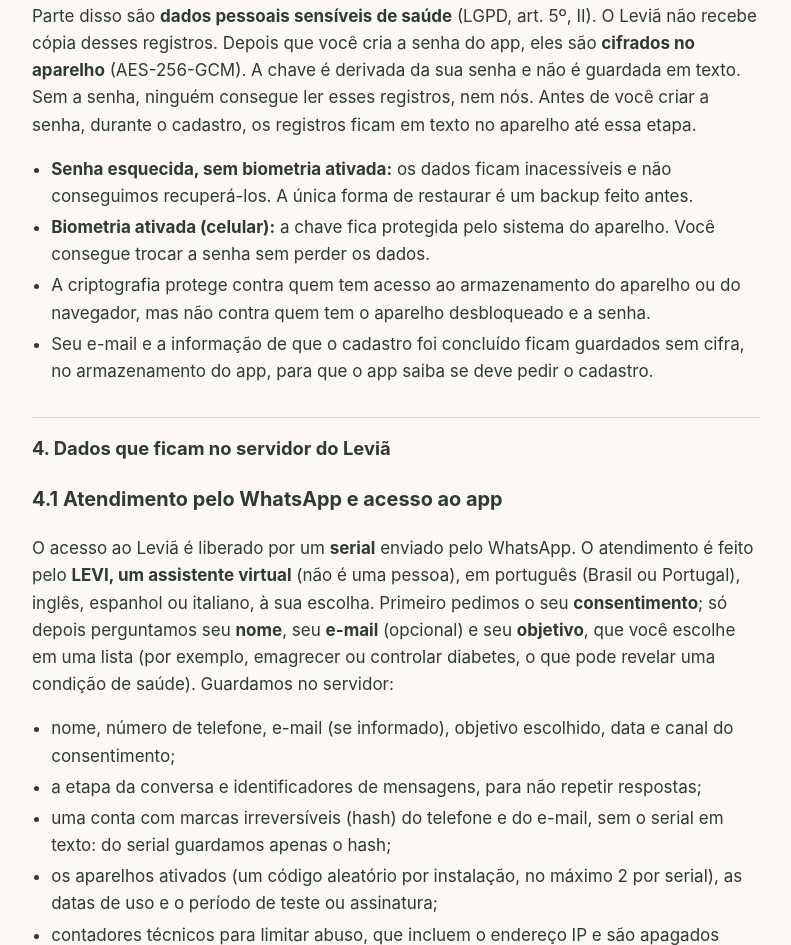
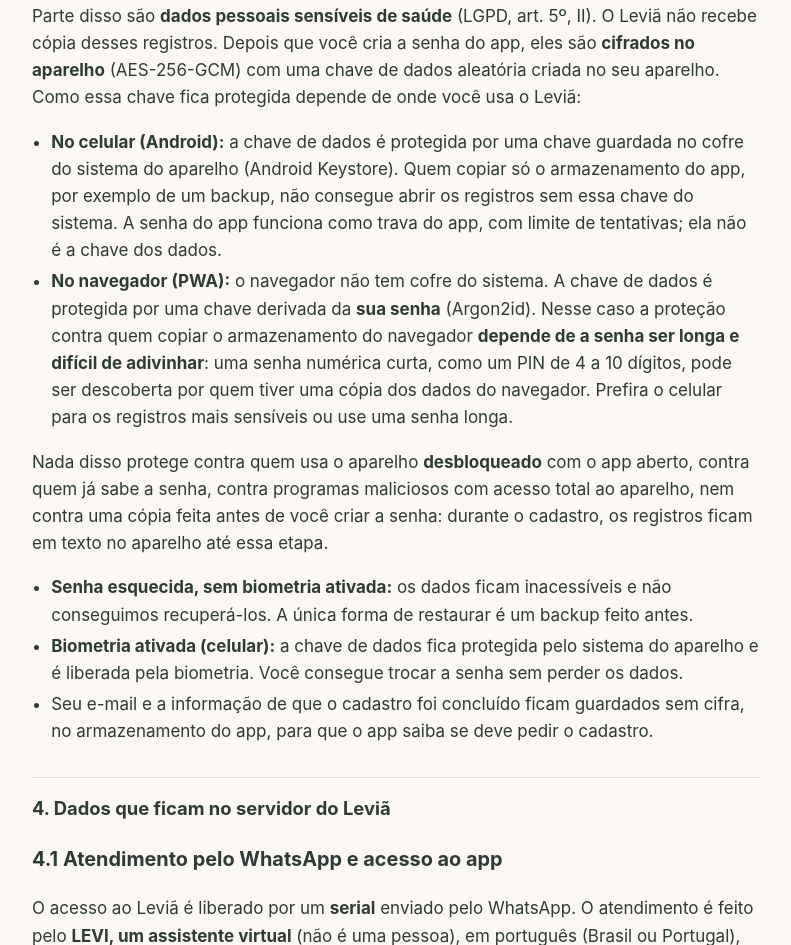
Before and after one commit to ferpa2505-art/levia-policies, a plain HTML site: page privacidade.html in a window 1280 px wide. Shown: the part 1213-2158 px from the top of the page, without its empty margins (244-1035 px from the left). Drawn offline with Linux system fonts and the light colour scheme.

Commit message:
docs(privacidade): descreve o cofre v2 e seus limites (so publicar com o app v2)
Substitui a promessa de que "sem a senha ninguem le" por uma descricao
verificavel: chave de dados aleatoria; no celular protegida pelo cofre do
sistema (PIN e so a trava do app); no navegador derivada da senha (Argon2id),
dependendo da entropia da senha. Lista o que nao protege. Espelha o PR do
repositorio Levia.

Co-Authored-By: Claude Sonnet 5.5 <noreply@anthropic.com>

```diff
--- a/privacidade.html
+++ b/privacidade.html
@@ -37,8 +37,13 @@
   <li><strong>Fotos de pratos:</strong> no Android, uma cópia reduzida fica em arquivo no aparelho. No PWA, a foto reduzida é guardada como texto junto da refeição, no armazenamento do navegador.</li>
   <li><strong>Preferências:</strong> idioma, tema, e-mail para relatórios (se informado), senha e biometria do app.</li>
 </ul>
-<p>Parte disso são <strong>dados pessoais sensíveis de saúde</strong> (LGPD, art. 5º, II). O Leviã não recebe cópia desses registros. Depois que você cria a senha do app, eles são <strong>cifrados no aparelho</strong> (AES-256-GCM). A chave é derivada da sua senha e não é guardada em texto. Sem a senha, ninguém consegue ler esses registros, nem nós. Antes de você criar a senha, durante o cadastro, os registros ficam em texto no aparelho até essa etapa.</p>
-<ul><li><strong>Senha esquecida, sem biometria ativada:</strong> os dados ficam inacessíveis e não conseguimos recuperá-los. A única forma de restaurar é um backup feito antes.</li><li><strong>Biometria ativada (celular):</strong> a chave fica protegida pelo sistema do aparelho. Você consegue trocar a senha sem perder os dados.</li><li>A criptografia protege contra quem tem acesso ao armazenamento do aparelho ou do navegador, mas não contra quem tem o aparelho desbloqueado e a senha.</li><li>Seu e-mail e a informação de que o cadastro foi concluído ficam guardados sem cifra, no armazenamento do app, para que o app saiba se deve pedir o cadastro.</li></ul>
+<p>Parte disso são <strong>dados pessoais sensíveis de saúde</strong> (LGPD, art. 5º, II). O Leviã não recebe cópia desses registros. Depois que você cria a senha do app, eles são <strong>cifrados no aparelho</strong> (AES-256-GCM) com uma chave de dados aleatória criada no seu aparelho. Como essa chave fica protegida depende de onde você usa o Leviã:</p>
+<ul>
+  <li><strong>No celular (Android):</strong> a chave de dados é protegida por uma chave guardada no cofre do sistema do aparelho (Android Keystore). Quem copiar só o armazenamento do app, por exemplo de um backup, não consegue abrir os registros sem essa chave do sistema. A senha do app funciona como trava do app, com limite de tentativas; ela não é a chave dos dados.</li>
+  <li><strong>No navegador (PWA):</strong> o navegador não tem cofre do sistema. A chave de dados é protegida por uma chave derivada da <strong>sua senha</strong> (Argon2id). Nesse caso a proteção contra quem copiar o armazenamento do navegador <strong>depende de a senha ser longa e difícil de adivinhar</strong>: uma senha numérica curta, como um PIN de 4 a 10 dígitos, pode ser descoberta por quem tiver uma cópia dos dados do navegador. Prefira o celular para os registros mais sensíveis ou use uma senha longa.</li>
+</ul>
+<p>Nada disso protege contra quem usa o aparelho <strong>desbloqueado</strong> com o app aberto, contra quem já sabe a senha, contra programas maliciosos com acesso total ao aparelho, nem contra uma cópia feita antes de você criar a senha: durante o cadastro, os registros ficam em texto no aparelho até essa etapa.</p>
+<ul><li><strong>Senha esquecida, sem biometria ativada:</strong> os dados ficam inacessíveis e não conseguimos recuperá-los. A única forma de restaurar é um backup feito antes.</li><li><strong>Biometria ativada (celular):</strong> a chave de dados fica protegida pelo sistema do aparelho e é liberada pela biometria. Você consegue trocar a senha sem perder os dados.</li><li>Seu e-mail e a informação de que o cadastro foi concluído ficam guardados sem cifra, no armazenamento do app, para que o app saiba se deve pedir o cadastro.</li></ul>
 <h2>4. Dados que ficam no servidor do Leviã</h2>
 <h3>4.1 Atendimento pelo WhatsApp e acesso ao app</h3>
 <p>O acesso ao Leviã é liberado por um <strong>serial</strong> enviado pelo WhatsApp. O atendimento é feito pelo <strong>LEVI, um assistente virtual</strong> (não é uma pessoa), em português (Brasil ou Portugal), inglês, espanhol ou italiano, à sua escolha. Primeiro pedimos o seu <strong>consentimento</strong>; só depois perguntamos seu <strong>nome</strong>, seu <strong>e-mail</strong> (opcional) e seu <strong>objetivo</strong>, que você escolhe em uma lista (por exemplo, emagrecer ou controlar diabetes, o que pode revelar uma condição de saúde). Guardamos no servidor:</p>
```
Also changed, not shown: 1 other file.
